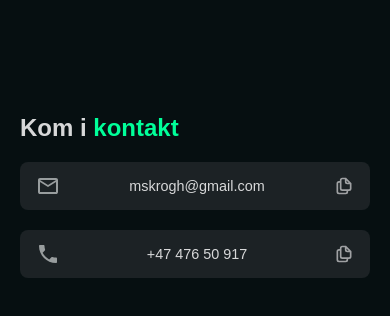
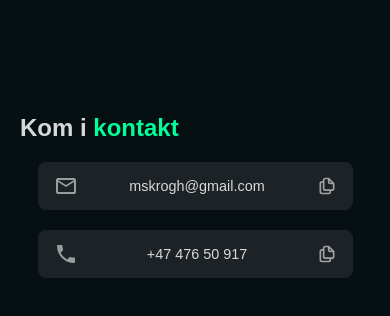
Before and after one commit to Xilarie1/Portfolio, a plain HTML site: page index.html in a window 390 px wide. Shown: the part 3491-3807 px from the top of the page. Drawn offline with Linux system fonts and the light colour scheme.

Commit message:
updated copy field width to look better, and be responsive

```diff
--- a/style.css
+++ b/style.css
@@ -346,8 +346,7 @@ section {
 /* === Copy Field & Tooltip === */
 .copy-field {
   background: var(--color-offblack);
-  max-width: calc(2 * 303px + 38px);
-  width: 100%;
+  width: 643px;
   margin: 0 auto 20px;
   border-radius: 8px;
   padding: 0.75rem 1rem;
@@ -437,4 +436,7 @@ section {
     box-shadow: none;
     cursor: default;
   }
+  .copy-field {
+    width: 90%;
+  }
 }
```
